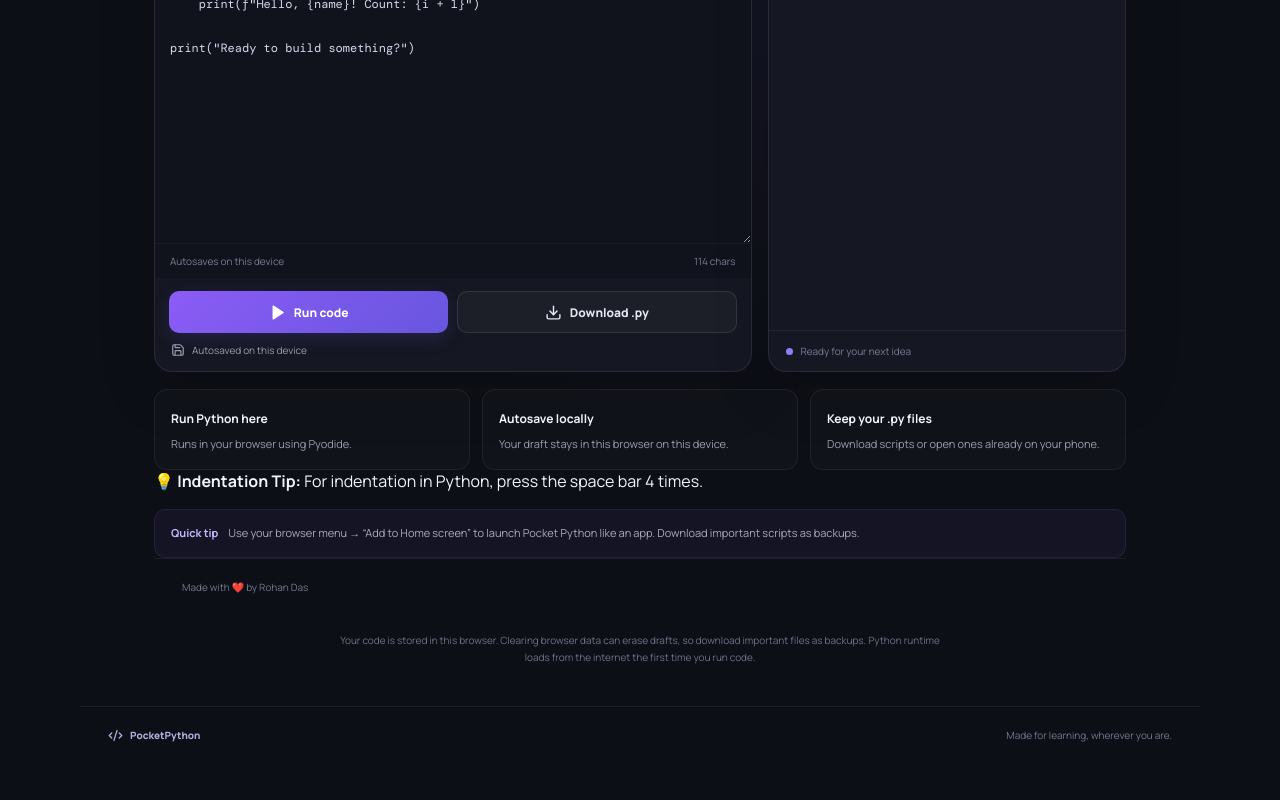
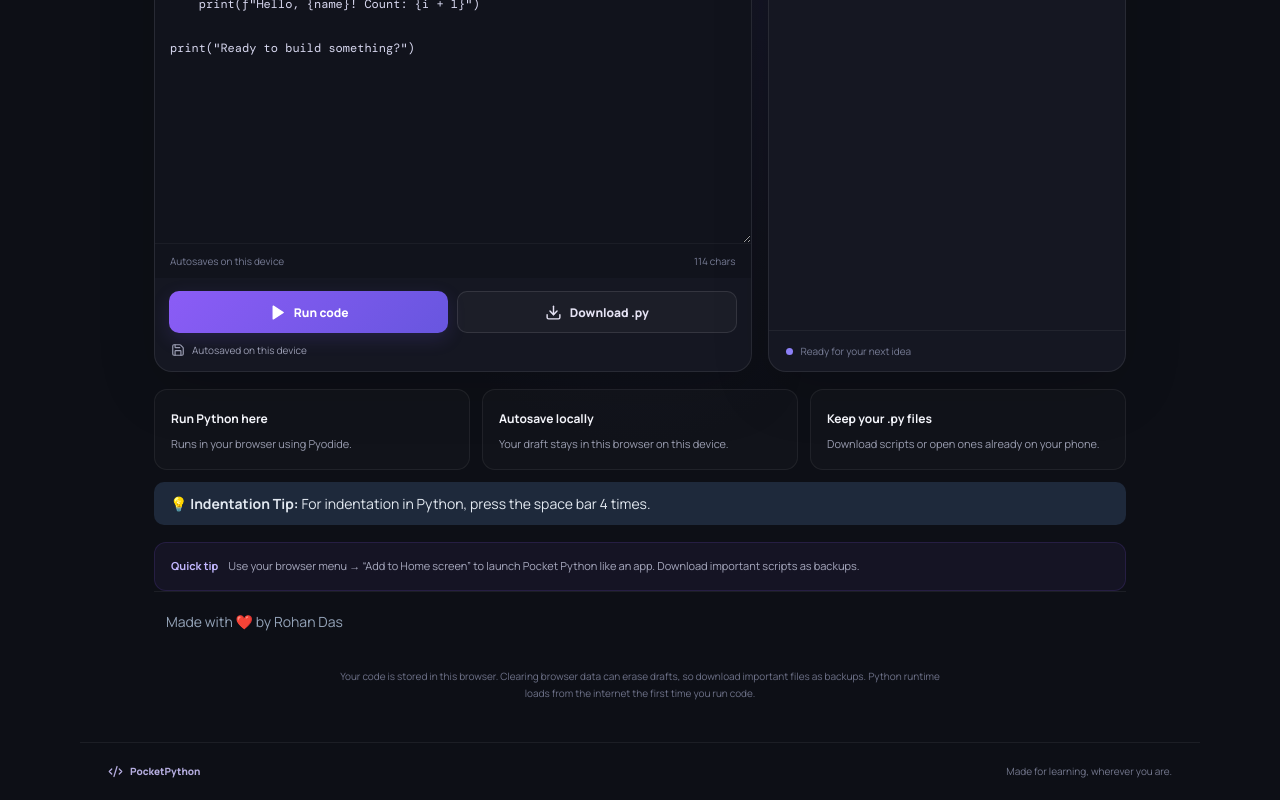
Before and after one commit to rohanavipsha1234-gif/Pocket-Python, a React (Vite) app: page / in a window 1280 px wide. Shown: the part 535-1335 px from the top of the page. Before the commit the page ends 1299 px from the top, so only its background shows below. Built offline with nearby package versions, Linux system fonts and the light colour scheme.

Commit message:
Update style.css

```diff
--- a/src/style.css
+++ b/src/style.css
@@ -22,3 +22,18 @@ aside{display:flex;gap:10px;margin-top:17px;padding:14px 16px;background:#8b5cf6
 footer{border-top:1px solid #ffffff10;max-width:1120px;margin:auto;padding:21px 28px;display:flex;justify-content:space-between;gap:12px;color:#74788e;font-size:10px}footer span:first-child{display:flex;align-items:center;gap:7px;color:#b5addf;font-weight:800}
 @media(max-width:700px){.topbar{height:62px;padding:0 14px}.brand{font-size:16px}.pill{padding:7px 8px;font-size:9px}main{padding:30px 13px 28px}.hero{margin-bottom:23px}h1{letter-spacing:-1.4px;font-size:clamp(32px,9vw,43px)}.hero p{font-size:12px;padding:0 7px}.workspace{grid-template-columns:minmax(0,1fr);gap:13px}.editor{min-height:260px}.console{min-height:270px}.console pre{min-height:165px}.features{grid-template-columns:1fr;gap:8px}.features article{padding:13px}footer{padding:18px 14px;font-size:9px}}
 @media(prefers-reduced-motion:reduce){*{transition:none!important}}
+.indent-tip {
+  padding: 12px 16px;
+  margin: 12px 0;
+  border-radius: 10px;
+  background: #1e293b;
+  color: #e2e8f0;
+  font-size: 14px;
+}
+
+.creator-credit {
+  text-align: center;
+  padding: 20px 12px;
+  color: #94a3b8;
+  font-size: 14px;
+}
```
